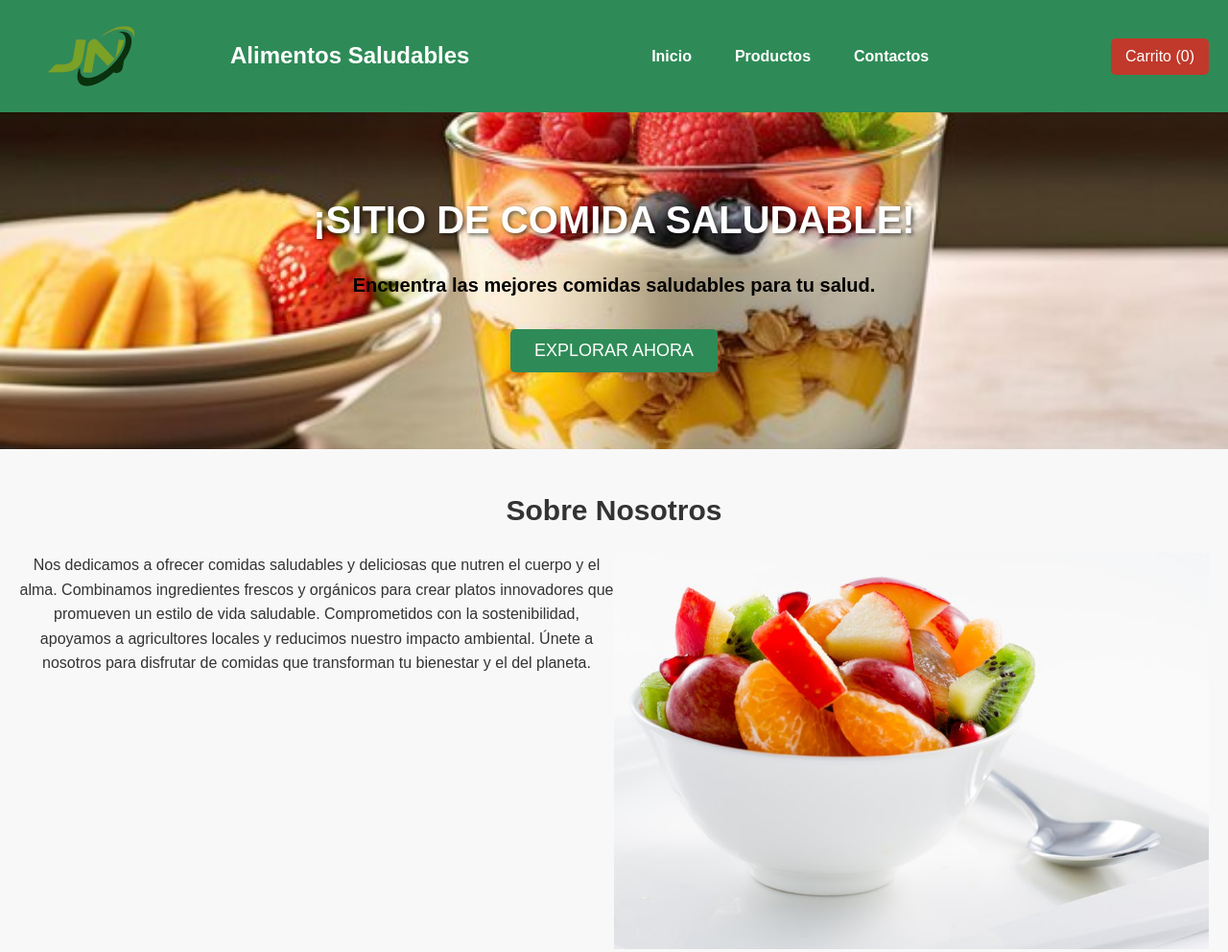
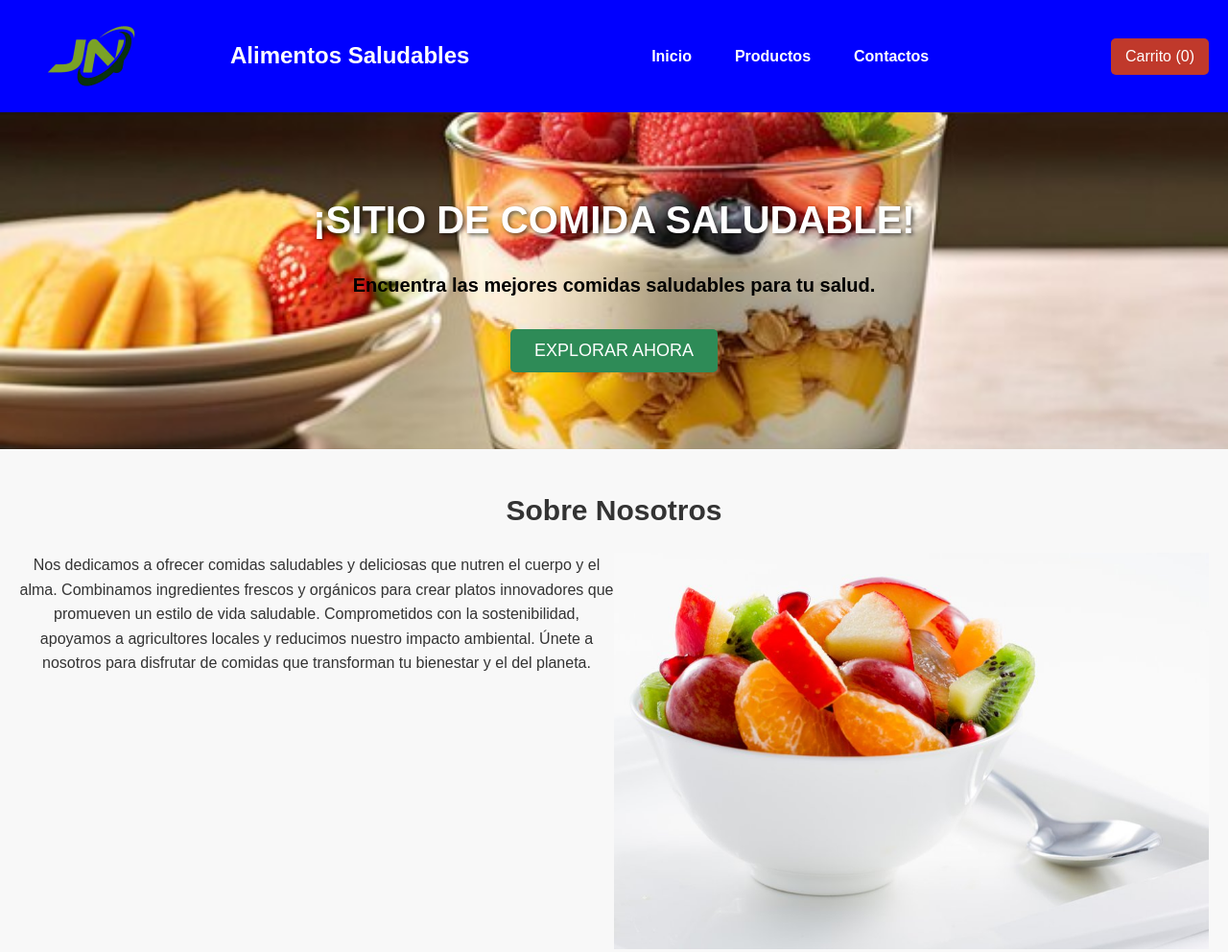
Before and after one commit to Jaquelin1245/Comida_Saludable_JN, a plain HTML site: page index.html in a window 1280 px wide. Shown: the top 992 px of the page at 96% size. Drawn offline with Linux system fonts and the light colour scheme.

Commit message:
Update styles.css

```diff
--- a/styles.css
+++ b/styles.css
@@ -18,7 +18,7 @@ header {
     display: flex;
     justify-content: space-between;
     align-items: center;
-    background-color: seagreen;
+    background-color: blue;
     padding: 10px 20px;
 }
 
```
